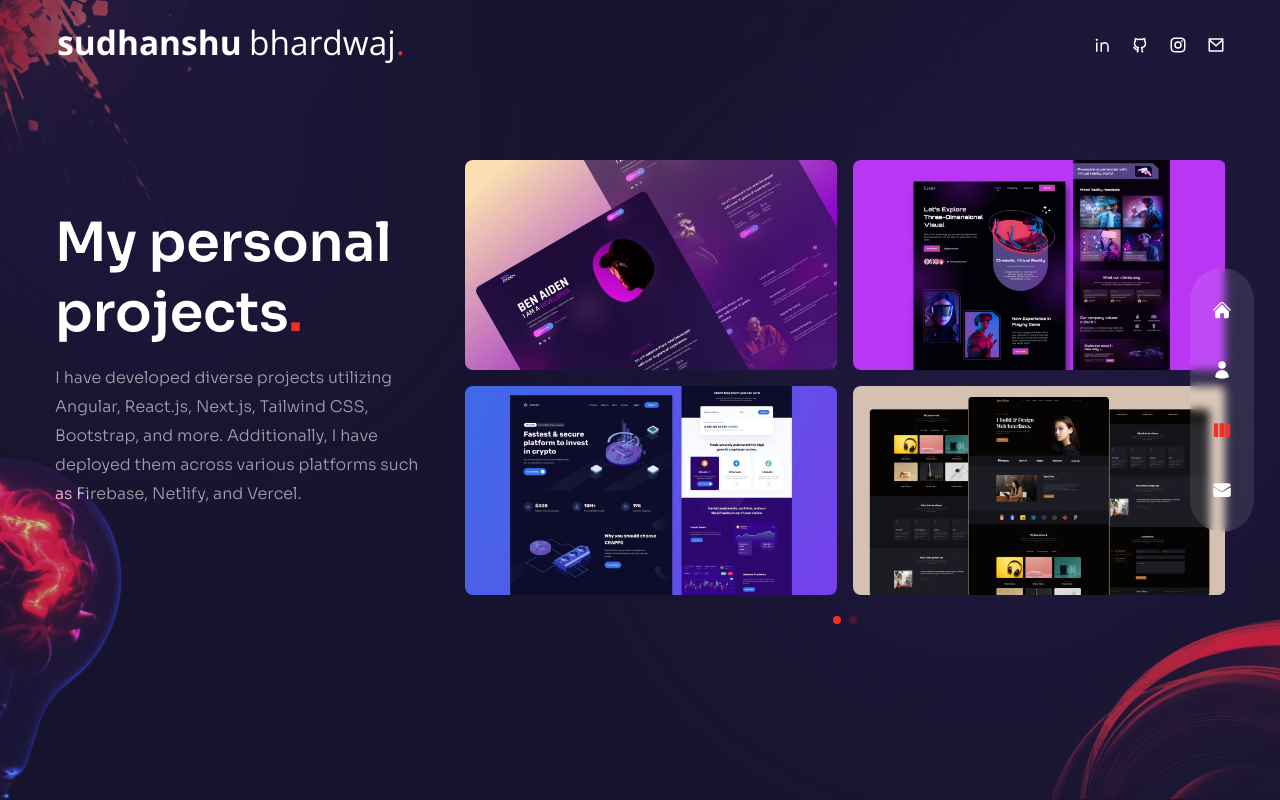
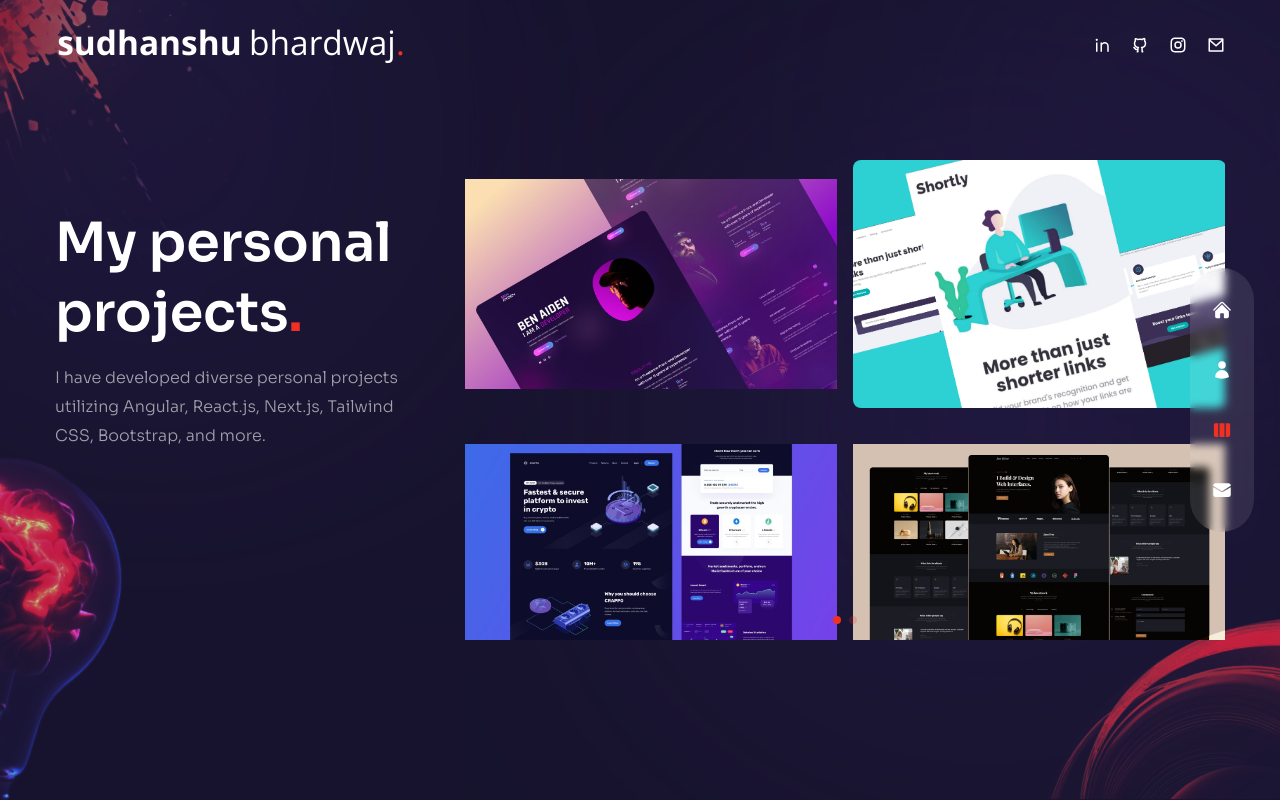
Before and after one commit to Sudhanshu-bh/sb-portfolio, a Next.js app: page /projects in a window 1280 px wide. Built offline with nearby package versions, Linux system fonts and the light colour scheme.

Commit message:
project page slider changes

```diff
--- a/components/WorkSlider.js
+++ b/components/WorkSlider.js
@@ -13,7 +13,7 @@ const workSlides = {
 				},
 				{
 					title: 'Shortly - a URL shortener',
-					path: '/thumb2.jpg',
+					path: '/m-thumb2.jpg',
 					link: {
 						github: 'https://github.com/Sudhanshu-bh/shortly',
 						live: 'https://ushortly.netlify.app/',
@@ -95,6 +95,19 @@ import Image from 'next/image';
 import ProjectBtn from './ProjectBtn';
 
 const WorkSlider = () => {
+	const removeOverlay = (projectIndex) => {
+		const projInfo = document.getElementById(`overlay-${projectIndex}`);
+
+		setTimeout(() => {
+			projInfo.style.display = 'none';
+		});
+	};
+
+	const addOverlay = (projectIndex) => {
+		const projInfo = document.getElementById(`overlay-${projectIndex}`);
+		projInfo.style.display = 'block';
+	};
+
 	return (
 		<Swiper
 			spaceBetween={10}
@@ -104,15 +117,19 @@ const WorkSlider = () => {
 			modules={[Pagination]}
 			className="h-[280px] sm:h-[480px]"
 		>
-			{workSlides.slides.map((slide, index) => (
-				<SwiperSlide key={index}>
+			{workSlides.slides.map((slide, slideIndex) => (
+				<SwiperSlide key={slideIndex}>
 					<div className="grid grid-cols-2 grid-rows-2 gap-4">
-						{slide.projects.map((project, index) => (
+						{slide.projects.map((project, projectIndex) => (
 							<div
 								className="relative rounded-lg overflow-hidden flex items-center justify-center group"
-								key={index}
+								key={projectIndex}
 							>
-								<div className="flex items-center justify-center relative overflow-hidden group">
+								<div
+									onMouseEnter={() => removeOverlay(projectIndex)}
+									onMouseLeave={() => addOverlay(projectIndex)}
+									className="flex items-center justify-center relative overflow-hidden group"
+								>
 									{/* image */}
 									<Image src={project.path} width={500} height={300} alt="" />
 
@@ -120,7 +137,13 @@ const WorkSlider = () => {
 									<div className="absolute inset-0 bg-gradient-to-l from-transparent via-[#e838cc] to-[#4a22bd] opacity-0 group-hover:opacity-80 transition-all duration-700"></div>
 
 									{/* hover content */}
-									<div className="absolute w-full h-full hidden group-hover:flex flex-col opacity-0 group-hover:opacity-100 transition-all duration-600 delay-200">
+									<div className="absolute w-full h-full flex flex-col opacity-0 group-hover:opacity-100 transition-all duration-600 delay-200">
+										{/* layer on top to prevent accidental clicking of links on mobile devices */}
+										<div
+											id={`overlay-${projectIndex}`}
+											className="absolute h-full w-full bg-transparent"
+										></div>
+
 										{/* title */}
 										<div className="md:h-[50%] text-sm flex items-center bg-gray-950/40 justify-center p-1">
 											{project.title}
--- a/pages/projects/index.js
+++ b/pages/projects/index.js
@@ -31,10 +31,8 @@ const Projects = () => {
 							exit="hidden"
 							className="mb-4 max-w-[400px] mx-auto lg:mx-0"
 						>
-							I have developed diverse projects utilizing Angular, React.js,
-							Next.js, Tailwind CSS, Bootstrap, and more. Additionally, I have
-							deployed them across various platforms such as Firebase, Netlify,
-							and Vercel.
+							I have developed diverse personal projects utilizing Angular,
+							React.js, Next.js, Tailwind CSS, Bootstrap, and more.
 						</motion.p>
 					</div>
 					{/* slider */}
```
Also changed, not shown: public/m-thumb2.jpg (added).
